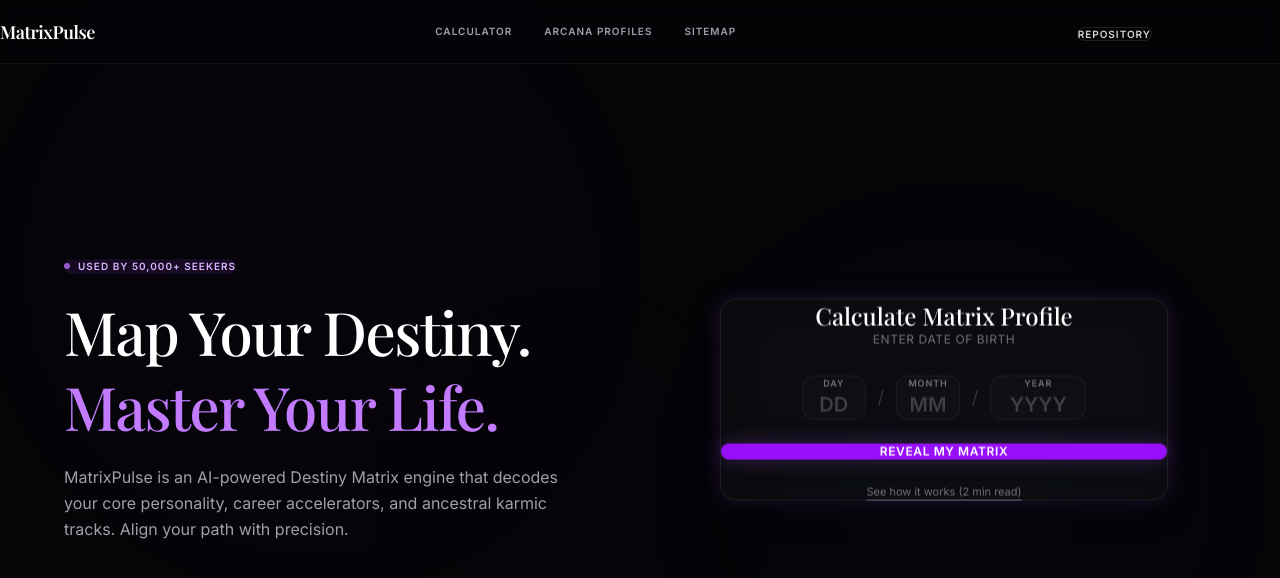
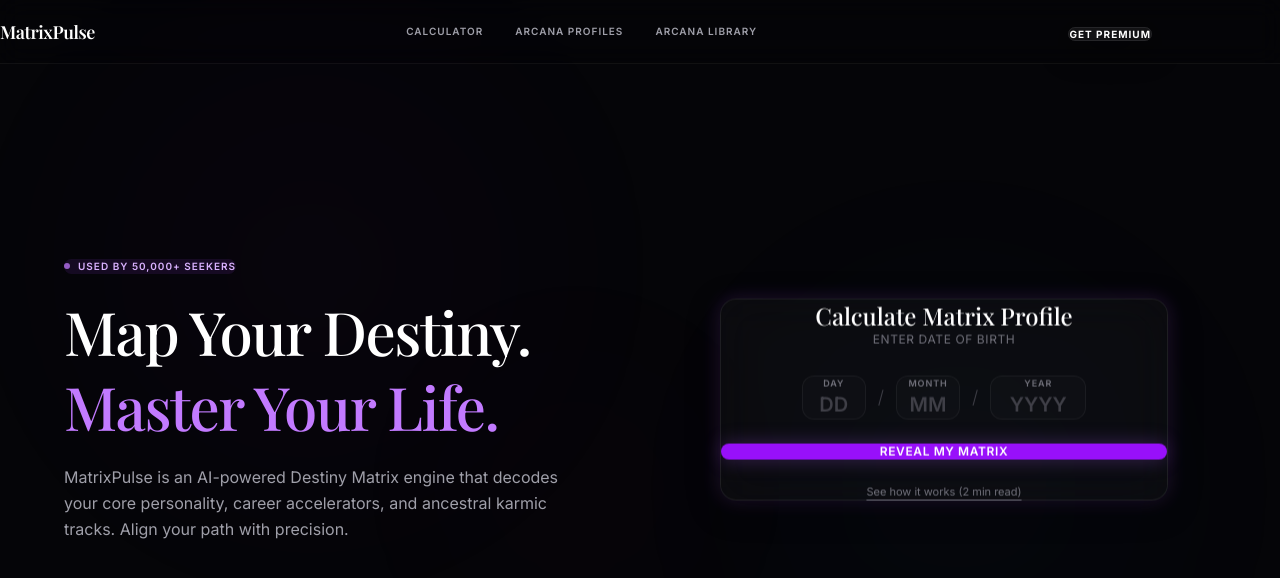
Before and after one commit to sarwech-odho/MatrixPulse, a Next.js app: page / in a window 1280 px wide. Shown: the top 578 px of the page. Built offline with nearby package versions, Linux system fonts and the light colour scheme.

Commit message:
design: update Navbar links and add calculator scroll target for GET PREMIUM button

```diff
--- a/components/Hero.tsx
+++ b/components/Hero.tsx
@@ -134,6 +134,7 @@
             animate={{ opacity: 1, y: 0 }}
             transition={{ duration: 0.8, delay: 0.15, ease: [0.16, 1, 0.3, 1] }}
             className="w-full max-w-md"
+            id="calculator"
           >
             {/*
               Smooth Infinite y-axis Float Oscillation.
--- a/components/Navbar.tsx
+++ b/components/Navbar.tsx
@@ -18,21 +18,19 @@
           <Link href="/meaning/15" className="text-[10px] uppercase tracking-widest text-zinc-400 hover:text-white font-semibold transition-colors">
             Arcana Profiles
           </Link>
-          <Link href="/sitemap.xml" className="text-[10px] uppercase tracking-widest text-zinc-400 hover:text-white font-semibold transition-colors" target="_blank">
-            Sitemap
+          <Link href="/meaning/1" className="text-[10px] uppercase tracking-widest text-zinc-400 hover:text-white font-semibold transition-colors">
+            Arcana Library
           </Link>
         </nav>
 
-        {/* Right Side: GitHub repository button */}
+        {/* Right Side: High-contrast Get Premium button */}
         <div>
-          <a
-            href="https://github.com/sarwech-odho/MatrixPulse"
-            target="_blank"
-            rel="noopener noreferrer"
-            className="px-4 py-2 border border-white/10 hover:border-purple-500/30 rounded-full text-[10px] uppercase tracking-widest font-semibold text-zinc-300 hover:text-white hover:bg-purple-500/10 transition-all duration-300"
+          <Link
+            href="/#calculator"
+            className="glass glass-high hover:glass-glow border-purple-500/25 px-5 py-2.5 rounded-full text-[10px] uppercase tracking-widest font-bold text-white hover:text-purple-300 hover:border-purple-500/40 transition-all duration-300 shadow-[0_0_15px_rgba(168,85,247,0.1)]"
           >
-            Repository
-          </a>
+            Get Premium
+          </Link>
         </div>
       </div>
     </header>
```
